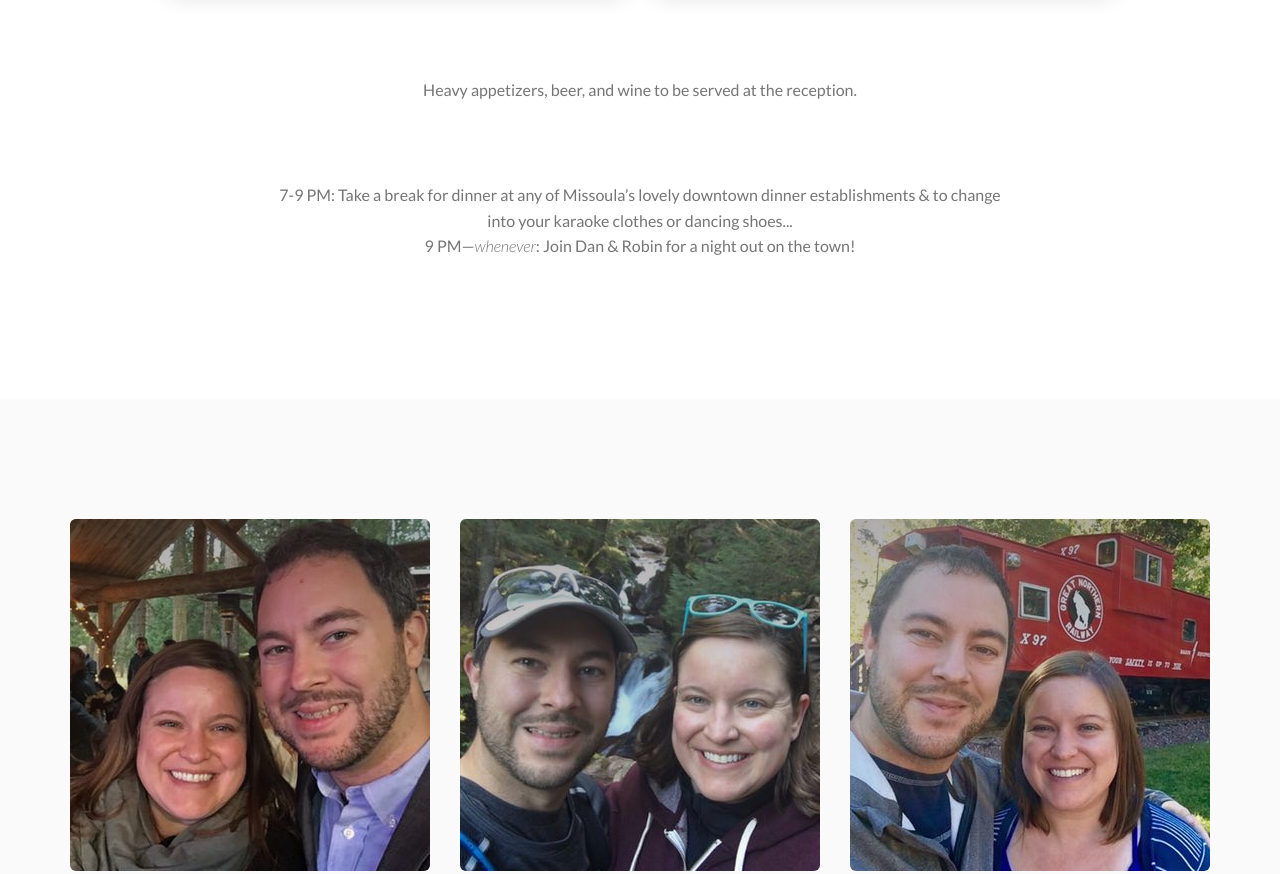
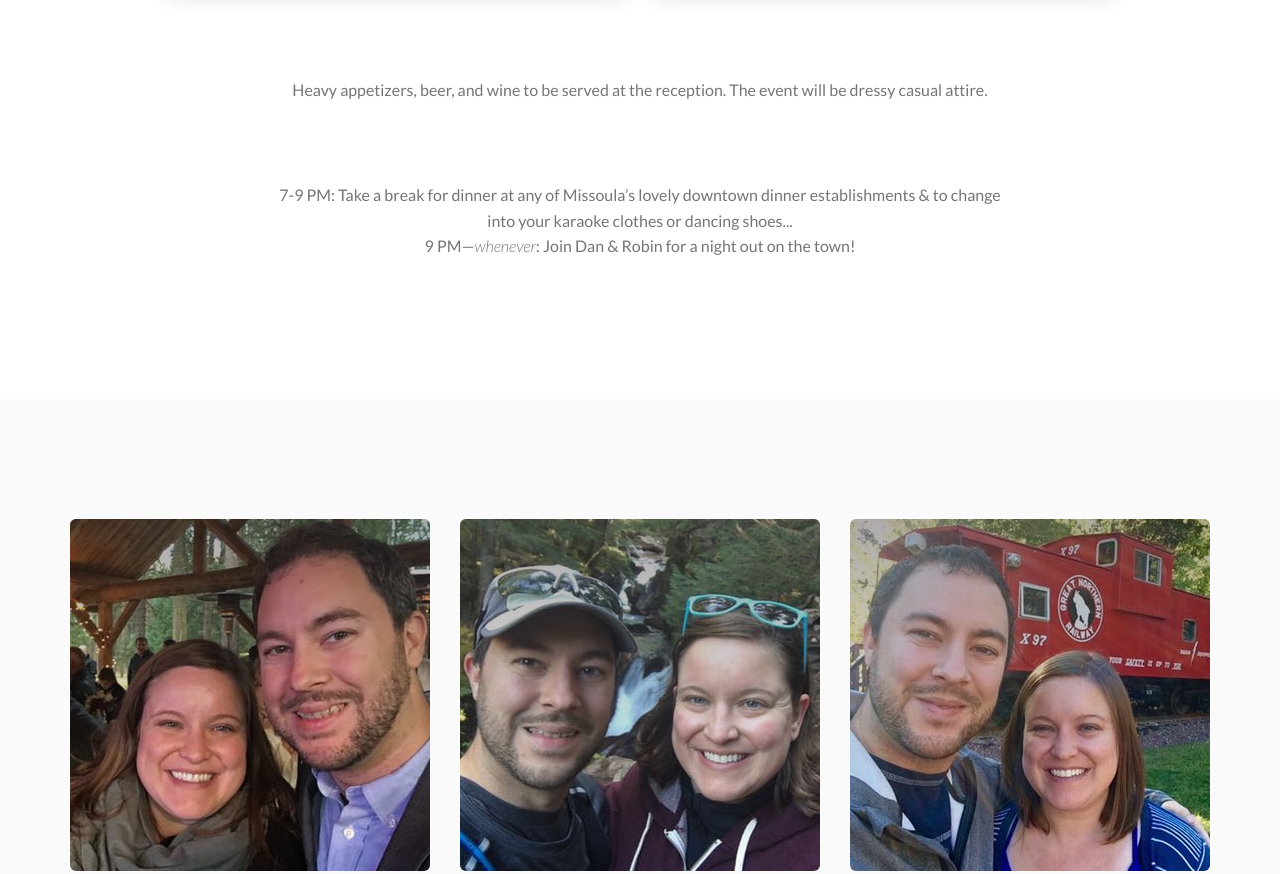
Before and after one commit to dbowling/dbowling.github.io, a plain HTML site: page index.html in a window 1280 px wide. Shown: the part 3630-4504 px from the top of the page. Drawn offline with Linux system fonts and the light colour scheme; a web font is replaced by a local one.

Commit message:
dressy casual

```diff
--- a/index.html
+++ b/index.html
@@ -273,7 +273,7 @@
                <div class="row">
                   <div class="col-sm-8 col-sm-offset-2 text-center">
                      <p class="lead mt-80 size-m">
-                        Heavy appetizers, beer, and wine to be served at the reception.
+                        Heavy appetizers, beer, and wine to be served at the reception. The event will be dressy casual attire.
                   </p>
 
                   <p class="lead mt-80 size-m">
```
